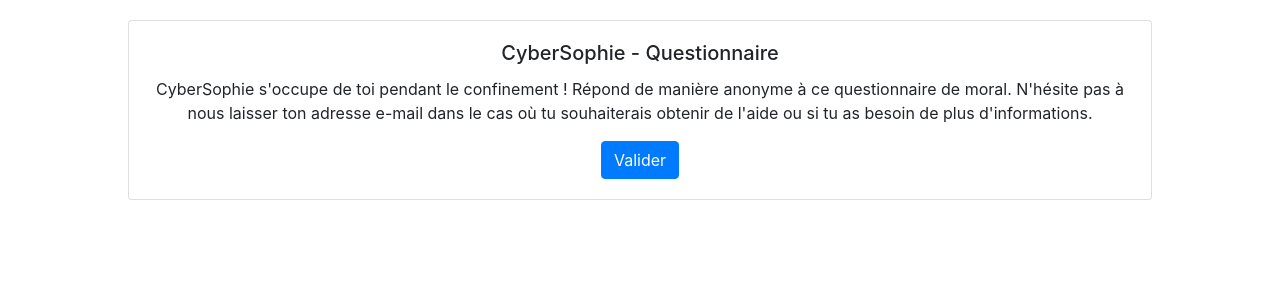
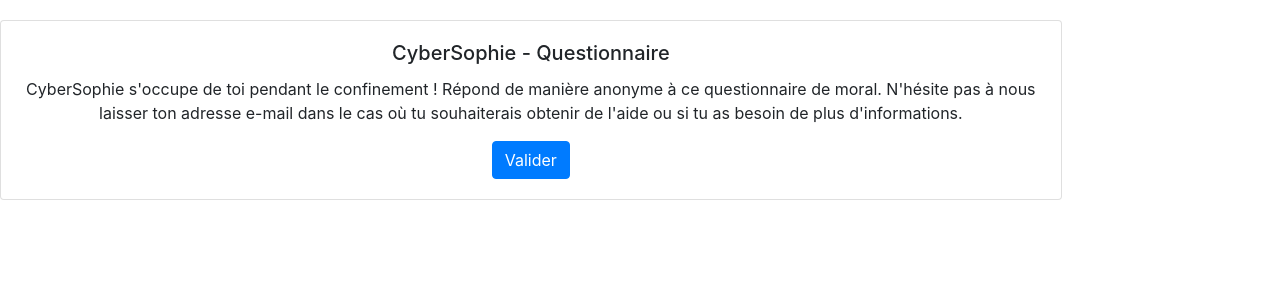
Before and after one commit to manonfrnr/CyberSophie, a Django app: page / in a window 1280 px wide. Shown: the top 300 px of the page. Run offline with Django 3.2, Linux system fonts and the light colour scheme; data that the repository does not hold is empty; some libraries are stand-ins or nearby versions.

Commit message:
[FIX] Adjusting margin

```diff
--- a/app/templates/app/sondage.html
+++ b/app/templates/app/sondage.html
@@ -7,7 +7,9 @@
 </head>
 <body>
 <center>
-    <div class="card" style="width: 80%;margin-top:20px">
+    <div class="row">
+  <div class="col-10">
+    <div class="card" style="margin-top:20px">
       <!--<img class="card-img-top" src="..." alt="CyberSophie">-->
       <div class="card-body">
         <h5 class="card-title">CyberSophie - Questionnaire</h5>
@@ -44,6 +46,8 @@
         </form>
       </div>
     </div>
+  </div>
+    </div>
 </center>
     <script src="https://stackpath.bootstrapcdn.com/bootstrap/4.4.1/js/bootstrap.min.js" integrity="sha384-wfSDF2E50Y2D1uUdj0O3uMBJnjuUD4Ih7YwaYd1iqfktj0Uod8GCExl3Og8ifwB6" crossorigin="anonymous"></script>
 </body>
```
